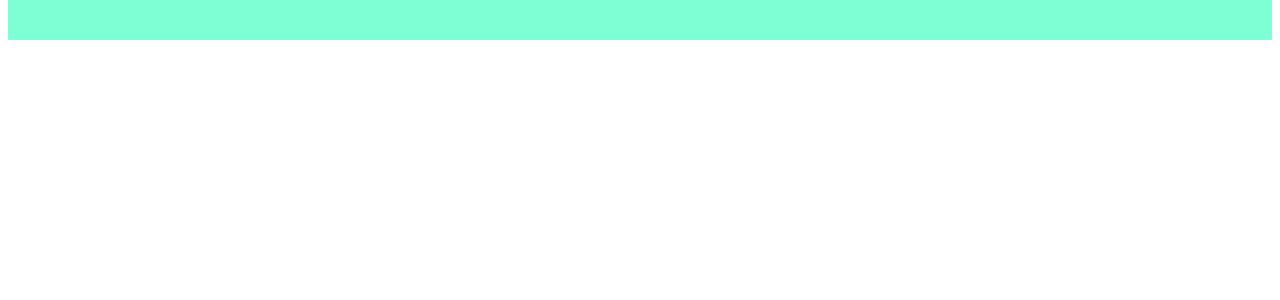
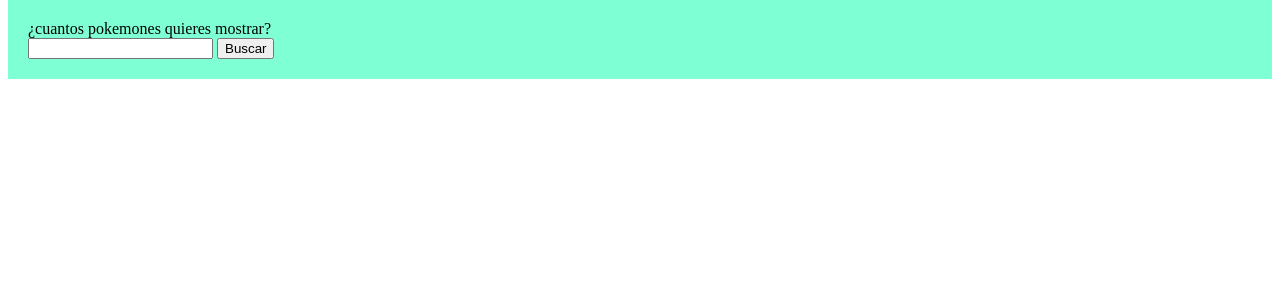
Before and after one commit to HubelSB/chikisoft, a PHP site: page /chikisoft/vistas/pokedex.php in a window 1280 px wide. Shown: the part 66-366 px from the top of the page. Run offline with PHP 8.4, Linux system fonts and the light colour scheme.

Commit message:
20-04-2023

```diff
--- a/JS/api.js
+++ b/JS/api.js
@@ -1,7 +1,8 @@
 const apiUrl = "https://pokeapi.co/api/v2/pokemon?limit=20";
 
 const pokemonList = document.getElementById("pokemon-list");
-async function getPokemon() {
+async function getPokemon(cantidad) {
+    const apiUrl = "https://pokeapi.co/api/v2/pokemon?limit="+cantidad;
 	const response = await fetch(apiUrl);
 	const data = await response.json();
 	const pokemonData = data.results;
@@ -42,4 +43,12 @@ async function getPokemonDetails(pokemon) {
 	pokemonList.appendChild(pokemonCard);
 }
 
-getPokemon();
+const buscador= document.getElementById("buscar");
+buscador.addEventListener("click", buscar);
+
+function buscar(){
+    const cantidad = document.getElementById("numpoke").value;
+    document.getElementById("pokemon-list").innerHTML="";
+    getPokemon(cantidad);
+
+}
--- a/css/estilo.css
+++ b/css/estilo.css
@@ -1,5 +1,7 @@
 body{
     background-image: url(../src/fondo.jpeg);
+    background-size: cover ;
+
     display: flex;
     width: 100%;
     height: 100%;
--- a/vistas/login.php
+++ b/vistas/login.php
@@ -9,7 +9,7 @@
 </head>
 <body>
    <div class="formulario">
-      <img class="poke" src="../src/pokebola.jpg" alt="">
+      <img class="poke" src="src/pokebola.jpg" alt="">
       <form class="form-body"action="http://localhost/chikisoft/controladores/validar.php" method="post">
          <label for="usuario"> usuario </label>
          <input type="text" name="usuario" id="usuario">
--- a/vistas/pokedex.php
+++ b/vistas/pokedex.php
@@ -13,6 +13,11 @@
         <a href="http://localhost/chikisoft/controladores/salir.php">Salir</a>
     </header>
     <main class="main">
+        <div>¿cuantos pokemones quieres mostrar?</div>
+        <div>
+            <input id="numpoke"type="text">
+            <input id="buscar" type="button" value="Buscar">
+        </div>
 		<div id="pokemon-list"></div>
 	</main>
 
```
